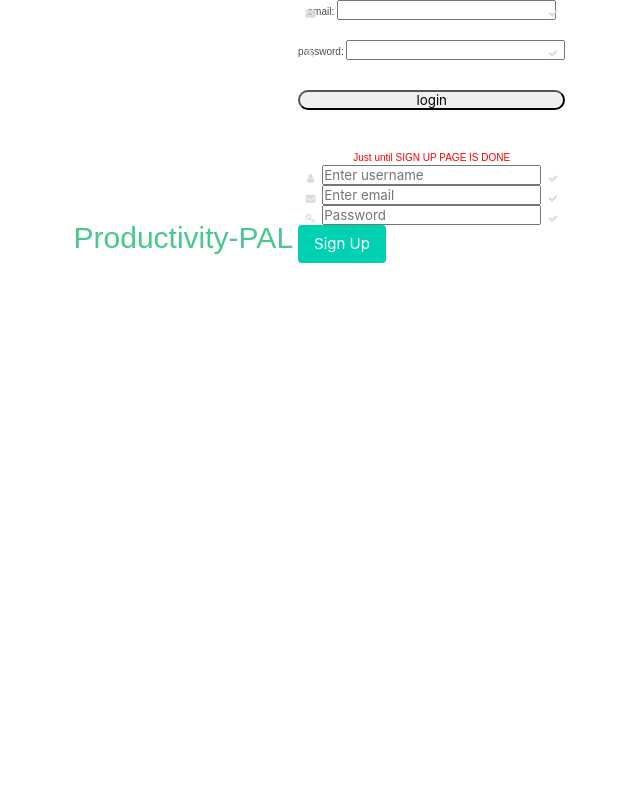
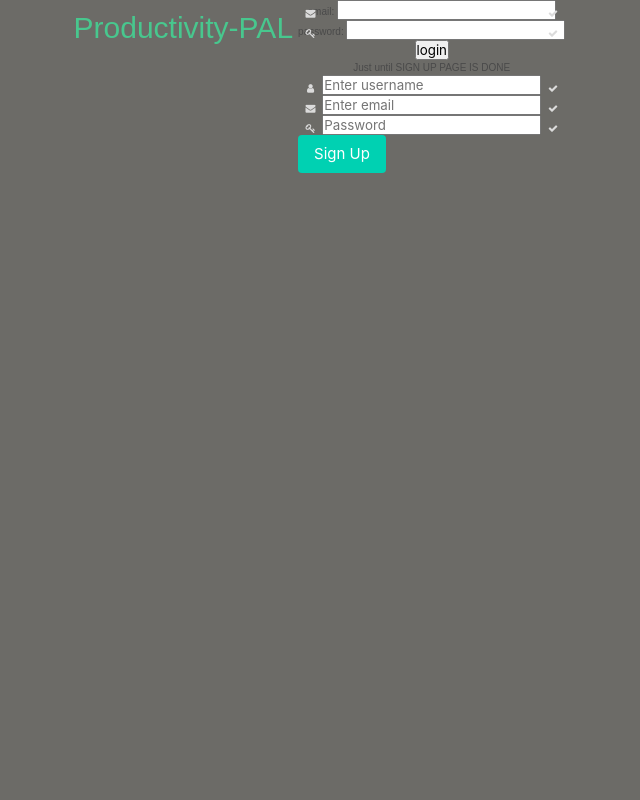
Before and after one commit to aimeedarling/2-Project, a Node server app: page /login in a window 1280 px wide. Shown: the whole page, without its empty margins (323-963 px from the left). Run offline with Node 20, Linux system fonts and the light colour scheme; some libraries are stand-ins or nearby versions.

Commit message:
css style

```diff
--- a/public/css/style.css
+++ b/public/css/style.css
@@ -29,45 +29,6 @@ html {
     flex-direction: row;
     min-height: 100vh;
     justify-content: center;
-<<<<<<< HEAD
-    background-color: white;
-
+    background-color: var(--quatrinary);
 
   }
-
-  #login-button {
-    margin-top: 20px;
-
-  }
-
-  .page-title {
-    margin-top: 210px;
-  }
-
-#email-login {
-  margin-bottom: 20px;
-}
-
-#password-login {
-  margin-bottom: 10px;
-}
-
-  #login-text {
-    margin-bottom: 10px;
-    font-family: Georgia, 'Times New Roman', Times, serif;
-  }
-
-  #login-button {
-    display: block;
-    width: 100%;
-    border-radius: 30px 30px
-  }
-
-  .temp-notice {
-    color: red;
-    margin-top: 40px;
-=======
-    background-color: var(--quatrinary);
-
->>>>>>> dd89a17 (changes)
-  }
```
